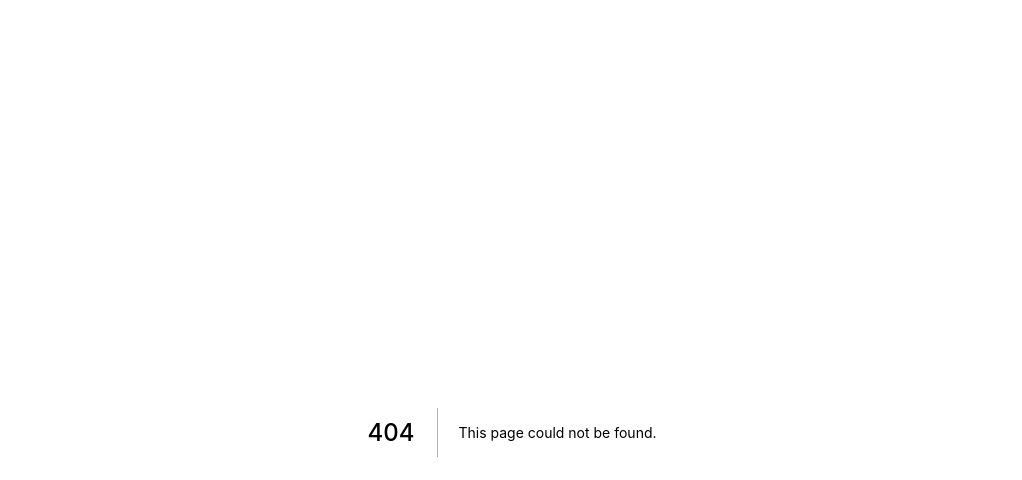
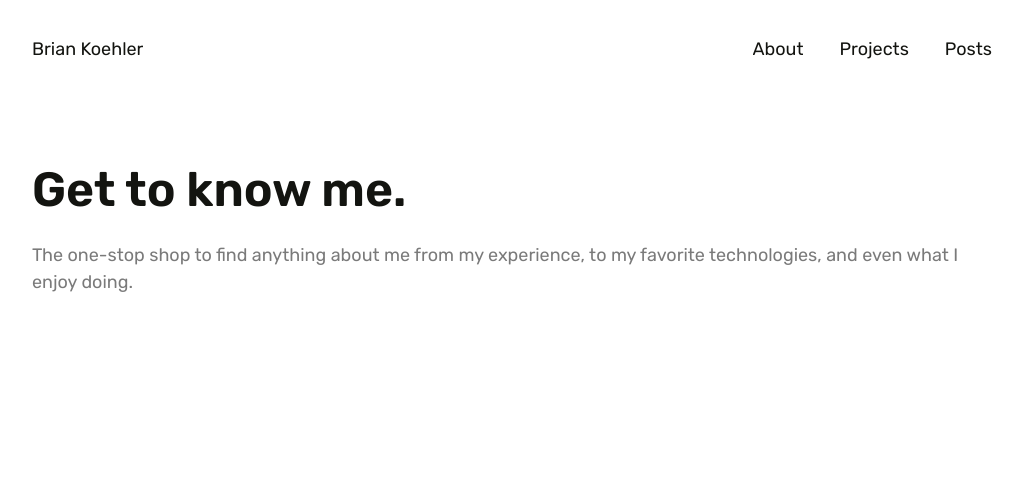
Before and after one commit to briankoehler/briankoehler.me, a Next.js app: page /about in a window 1280 px wide. Before the commit this address had no page. Shown: the top 480 px of the page, without its empty margins (128-1150 px from the left). Built offline with nearby package versions, Linux system fonts and the light colour scheme.

Commit message:
Generalize Greeting to Heading

```diff
--- a/components/FeaturedProject.tsx
+++ b/components/FeaturedProject.tsx
@@ -52,12 +52,12 @@ type Props = {
     }
 }
 
-const FeaturedProject = ({featuredProject}: Props) => {
+const FeaturedProject = ({ featuredProject }: Props) => {
     return (
         <FeaturedProjectWrapper>
             <FeaturedProjectTitle>Featured Project</FeaturedProjectTitle>
             <a href={featuredProject.link}>
-                <Image className='image' alt='Webpage of featured project' src={`http://localhost:1337${featuredProject.cover.url}`} width={featuredProject.cover.width} height={featuredProject.cover.height} priority />
+                <Image className='image' alt='Webpage of featured project' src={`http://localhost:8082${featuredProject.cover.url}`} width={featuredProject.cover.width} height={featuredProject.cover.height} priority />
             </a>
         </FeaturedProjectWrapper>
     )
--- /dev/null
+++ b/components/Heading.tsx
@@ -0,0 +1,38 @@
+import styled from 'styled-components'
+
+
+const HeadingWrapper = styled.section`
+    display: grid;
+    gap: 1.5em;
+    align-content: center;
+`
+
+const BigHello = styled.h1`
+    color: var(--font-primary);
+    font-size: 3rem;
+    font-weight: 600;
+`
+
+const ShortAbout = styled.p`
+    color: var(--font-secondary);
+    font-size: 1.125rem;
+    line-height: 150%;
+`
+
+type Props = {
+    bigText: string,
+    littleText: (string | React.ReactNode)[] | string,
+    children?: React.ReactNode
+}
+
+const Heading = ({ bigText, littleText, children }: Props) => {
+    return (
+        <HeadingWrapper>
+            <BigHello>{bigText}</BigHello>
+            <ShortAbout>{littleText}</ShortAbout>
+            {children}
+        </HeadingWrapper>
+    )
+}
+
+export default Heading
--- a/components/LatestPosts/LatestPosts.tsx
+++ b/components/LatestPosts/LatestPosts.tsx
@@ -26,7 +26,7 @@ type Props = {
     posts: Post[]
 }
 
-const LatestPosts = ({posts}: Props) => {
+const LatestPosts = ({ posts }: Props) => {
     return (
         <LatestPostsWrapper>
             <LatestPostsTitle>Latest Posts</LatestPostsTitle>
--- a/components/LatestPosts/PostSnippet.tsx
+++ b/components/LatestPosts/PostSnippet.tsx
@@ -1,5 +1,5 @@
+import { Post } from '@/components/types'
 import styled from 'styled-components'
-import { Post } from '../types'
 
 
 const PostSnippetWrapper = styled.div`
@@ -38,7 +38,7 @@ type Props = {
     post: Post
 }
 
-const PostSnippet = ({post}: Props) => {
+const PostSnippet = ({ post }: Props) => {
     return (
         <PostSnippetWrapper>
             <PostSnippetHead>
--- /dev/null
+++ b/pages/about.tsx
@@ -0,0 +1,29 @@
+import Heading from '@/components/Heading'
+import Navbar from '@/components/Navbar'
+import styled from 'styled-components'
+
+
+const ContentWrapper = styled.div`
+    padding: 1em 0 0 0 ;
+    display: grid;
+    gap: 5em;
+    transition: max-width 0.2s;
+
+    main {
+        display: grid;
+        gap: 5em;
+    }
+`
+
+const AboutPage = () => {
+	return (
+		<ContentWrapper>
+			<Navbar />
+			<main>
+				<Heading bigText='Get to know me.' littleText='The one-stop shop to find anything about me from my experience, to my favorite technologies, and even what I enjoy doing.' />
+			</main>
+		</ContentWrapper>
+	)
+}
+
+export default AboutPage
--- a/styles/globals.scss
+++ b/styles/globals.scss
@@ -23,12 +23,22 @@ body {
 }
 
 html, body {
-    padding: 1rem 0 0 0;
+    padding: 0 0 0 0;
     margin: 0;
     font-family: 'Rubik', 'Roboto', sans-serif, -apple-system, BlinkMacSystemFont, Segoe UI, Oxygen,
         Ubuntu, Cantarell, Fira Sans, Droid Sans, Helvetica Neue;
     background: hsl(0, 0%, 100%);
     color: var(--font-primary);
+}
+
+body {
+    max-width: 60%;
+    margin: auto;
+    transition: max-width 0.2s;
+
+    @media only screen and (max-width: 1490px) {
+        max-width: 75%;
+    }
 }
 
 h1, h2, h3, p {
```
Also changed, not shown: components/Button.tsx (+6 -3 lines), components/Greeting.tsx (deleted, +0 -37 lines), pages/index.tsx (+24 -6 lines), public/portrait.jpg (added), public/portrait2.jpg (added).
